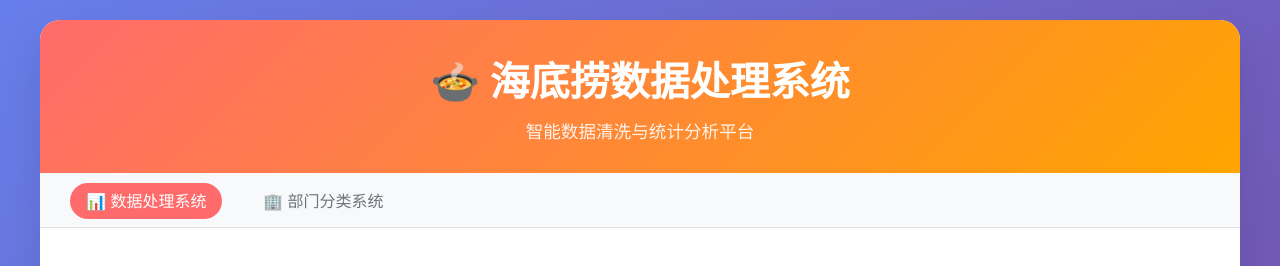
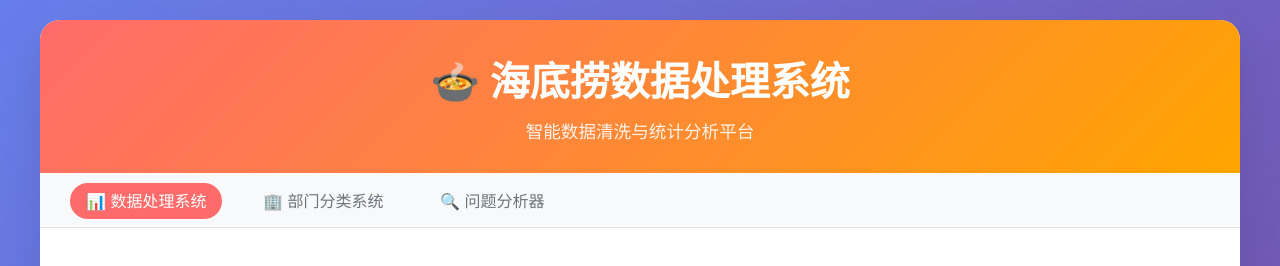
Before and after one commit to YSheng24/Data-Test-Web, a plain HTML site: page index.html in a window 1280 px wide. Shown: the top 266 px of the page. Drawn offline with Linux system fonts and the light colour scheme.

Commit message:
Update index.html

```diff
--- a/index.html
+++ b/index.html
@@ -289,9 +289,11 @@
             <p>智能数据清洗与统计分析平台</p>
         </div>
 
+
         <div class="nav-links">
             <a href="#" class="active">📊 数据处理系统</a>
             <a href="./department.html">🏢 部门分类系统</a>
+            <a href="./question-analyzer.html">🔍 问题分析器</a>
         </div>
 
         <div class="main-content">
```
